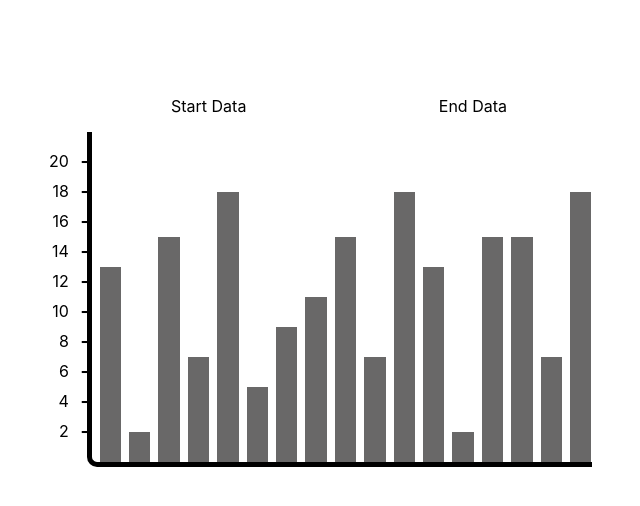
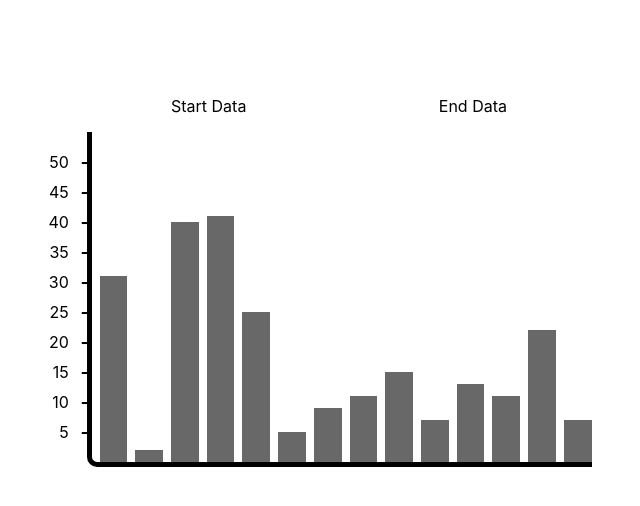
Before and after one commit to samyiskarous/react-responsive-native-chart, a React (Create React App) app: page / in a window 1280 px wide. Shown: the top 506 px of the page, without its empty margins (301-941 px from the left). Built offline with nearby package versions, Linux system fonts and the light colour scheme.

Commit message:
fix: Height issues with bars

```diff
--- a/src/components/charts-containers/ReviewsScoreToTime.js
+++ b/src/components/charts-containers/ReviewsScoreToTime.js
@@ -22,7 +22,7 @@ const ReviewsScoreToTime = () => {
                 rawBarsData={[
                     {
                         x: 'Oct',
-                        y: 13
+                        y: 31
                     },
                     {
                         x: 'Nov',
@@ -30,15 +30,15 @@ const ReviewsScoreToTime = () => {
                     },
                     {
                         x: 'Jan',
-                        y: 15
+                        y: 40
                     },
                     {
                         x: 'Jan',
-                        y: 7
+                        y: 41
                     },
                     {
                         x: 'Jan',
-                        y: 18
+                        y: 25
                     },
                     {
                         x: 'Dec',
@@ -61,33 +61,21 @@ const ReviewsScoreToTime = () => {
                         y: 7
                     },
                     {
-                        x: 'Jan',
-                        y: 18
-                    },
-                    {
                         x: 'Oct',
                         y: 13
                     },
                     {
-                        x: 'Nov',
-                        y: 2
+                        x: 'Jan',
+                        y: 11
                     },
                     {
                         x: 'Jan',
-                        y: 15
-                    },
-                    {
-                        x: 'Jan',
-                        y: 15
+                        y: 22
                     },
                     {
                         x: 'Jan',
                         y: 7
-                    },
-                    {
-                        x: 'Jan',
-                        y: 18
-                    },
+                    }
                 ]}
                 size={500}
             />
--- a/src/components/reusable/charts/BarChart/AxisY.js
+++ b/src/components/reusable/charts/BarChart/AxisY.js
@@ -41,7 +41,7 @@ const AxisYContainer = styled.div({
 
     // To start at position 0 on the graph
     position: 'relative',
-    top: 14
+    top: '0.92rem'
 });
 
 const ValuesList = styled.ul({
@@ -55,7 +55,7 @@ const ValuesList = styled.ul({
 });
 
 const ValuesListItem = styled.li({
-    opacity: props => props.transparent ? 0 : 1
+    opacity: props => props.transparent ? 0 : 1,
 });
 const ListItemData = styled.span({
     display: 'flex',
--- a/src/components/reusable/charts/BarChart/DataBars.js
+++ b/src/components/reusable/charts/BarChart/DataBars.js
@@ -1,22 +1,28 @@
 import React from 'react';
 import styled from 'styled-components';
 
-const SPACE_FROM_Y_AXIS = '1rem';
-
-// This 91% is to make the top end of the bar matches with the highest
-// Y-axis value indicator
-// (It won't change as the values increase. Same percentage tested.)
-// So, this 91% the 100% container of the highest bar value
-const COMPENSATION_HEIGHT_PERCENTAGE = 91;
-
 const DataBars = (props) => {
 
-    const {barsHeightData, maxPercentageToPeak} = props;
+    /**
+     * (maxPercentageToPeak)
+     * Since we rounded up the highest Y-axis value, for better UX,
+     * we need to specify the height percentage of that highest value to its
+     * rounded value, to have a precise bar height.
+     */
+    const {barsHeightData, maxHeightPercentageToPeak} = props;
 
-    const highestBarPercentageToFullHeight = (maxPercentageToPeak / 10) * (COMPENSATION_HEIGHT_PERCENTAGE / 10);
+    /**
+     * It's the top area of the Y-axis, it always stays the same size and proportion
+     * to the rest, no matter how many values we have on the Y-axis
+     */
+    const extraHeight = 100 / 11;
+
+    const correctedFullHeight = 100 - extraHeight;
 
     return (
-        <DataBarsContainer highestBarPercentageToFullHeight={highestBarPercentageToFullHeight}>
+        <DataBarsContainer correctedFullHeight={correctedFullHeight}>
+            {/* To limit the height in case our highest value isn't equal to its rounded one */}
+            <HeightPercentageLimiter maxHeightPercentageToPeak={maxHeightPercentageToPeak}>
                 {barsHeightData.map((barHeight, index) => {
                     return (
                         <DataBar
@@ -26,6 +32,7 @@ const DataBars = (props) => {
                         />
                         );
                     })}
+            </HeightPercentageLimiter>
         </DataBarsContainer>
     );
 }
@@ -38,14 +45,28 @@ const DataBarsContainer = styled.div({
     justifyContent: 'space-between',
     // To start the bars from the bottom
     alignItems: 'flex-end',
-
-
-    height: props => props.highestBarPercentageToFullHeight
-                        ? `${props.highestBarPercentageToFullHeight}%` : '',
     width: '100%',
 
+    height: props => props.correctedFullHeight
+                    ? `${props.correctedFullHeight}%`
+                    : '',
+
     position: 'absolute',
-    bottom: '0',
+    bottom: 0,
+});
+
+const HeightPercentageLimiter = styled.div({
+    display: 'inherit',
+    justifyContent: 'inherit',
+    alignItems: 'inherit',
+
+    width: '100%',
+    height: props => props.maxHeightPercentageToPeak
+                    ? `${props.maxHeightPercentageToPeak}%`
+                    : '',
+
+    position: 'absolute',
+    bottom: 0,
 });
 
 const DataBar = styled.div`
@@ -70,7 +91,6 @@ const DataBar = styled.div`
             z-index: 10;
 
         }
-
         cursor: pointer;
         background-color: gray;
     }
--- a/src/components/reusable/charts/BarChart/index.js
+++ b/src/components/reusable/charts/BarChart/index.js
@@ -35,10 +35,11 @@ const BarChart = (props) => {
         <>
             <BarChartContainerDiv size={size}>
                 <AxisY axisValues={yAxisValues}/>
-                <DataBars
-                    barsHeightData={computedBarsHeightData}
-                    maxPercentageToPeak={maxPercentageToPeak}
-                />
+
+                    <DataBars
+                        barsHeightData={computedBarsHeightData}
+                        maxHeightPercentageToPeak={maxPercentageToPeak}
+                    />
                 <AxisX/>
             </BarChartContainerDiv>
         </>
@@ -78,8 +79,9 @@ const computeBarsHeightFromRawValues = (barsRawValues) => {
 const getPercentageOfHighestNumberToItsCeiledValue = (rawAxisData) => {
     const heighestRawValue = Math.max(...rawAxisData);
     const heighestRoundedValue = Math.ceil(heighestRawValue/10) * 10;
-
-    return (heighestRawValue / heighestRoundedValue) * 100;;
+    return heighestRawValue === heighestRoundedValue
+            ? 100
+            : (heighestRawValue / heighestRoundedValue) * 100;
 }
 
 // Used to convert "numeric" random data (2-3-7-18-14) to Axis Values (5-10-15-20)
--- a/src/index.css
+++ b/src/index.css
@@ -11,3 +11,7 @@ code {
   font-family: source-code-pro, Menlo, Monaco, Consolas, 'Courier New',
     monospace;
 }
+
+:root{
+  box-sizing: border-box;
+}
```
Lines whose indentation alone changed are shown as unchanged.
